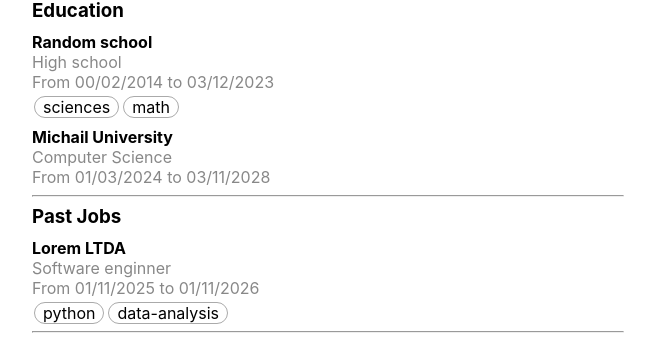
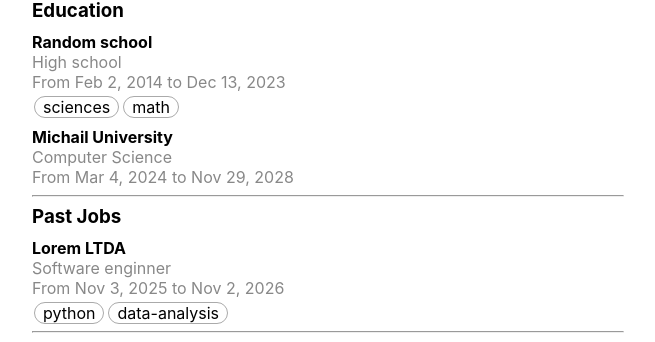
Before and after one commit to Johnnathan28/my-page, a JavaScript app: page / in a window 1280 px wide. Shown: the part 387-729 px from the top of the page, without its empty margins (312-967 px from the left). Built offline with nearby package versions, Linux system fonts and the light colour scheme; the HTML template or start-up script is replaced by a standard one.

Commit message:
Remove unnecessary complexity of getStringDate

```diff
--- a/src/pages/curriculum-vitae/index.js
+++ b/src/pages/curriculum-vitae/index.js
@@ -2,20 +2,11 @@ import "./style.css";
 import cv from "../../assets/cv";
 import perfilImage from "../../assets/me.jpg";
 
-function getStringDate(date) {
-  date = new Date(date);
-  let d = date.getDay();
-  let m = date.getMonth() + 1;
-  let y = date.getFullYear();
-
-  if (Number.isNaN(d) || Number.isNaN(m) || Number.isNaN(y)) {
-    return "";
-  }
-
-  d = "0".repeat((Math.floor(d/10) - 1) * -1) + d.toString();
-  m = "0".repeat((Math.floor(m/10) - 1) * -1) + m.toString();
-
-  return `${d}/${m}/${y}`;
+function getStringDate(datestring) {
+  let date = new Date(datestring);
+  return date.toLocaleDateString('en-us', {
+    day: "numeric", year: "numeric", month: "short"
+  });
 }
 
 function Header({resume}) {
```
